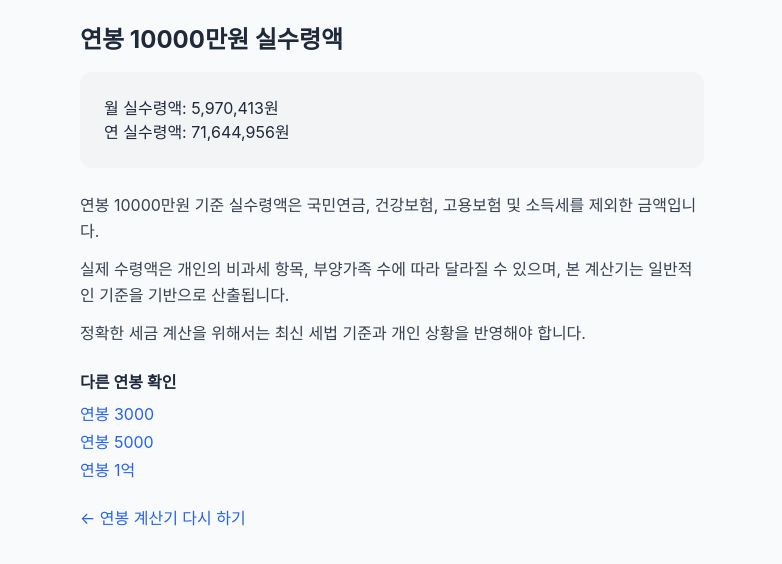
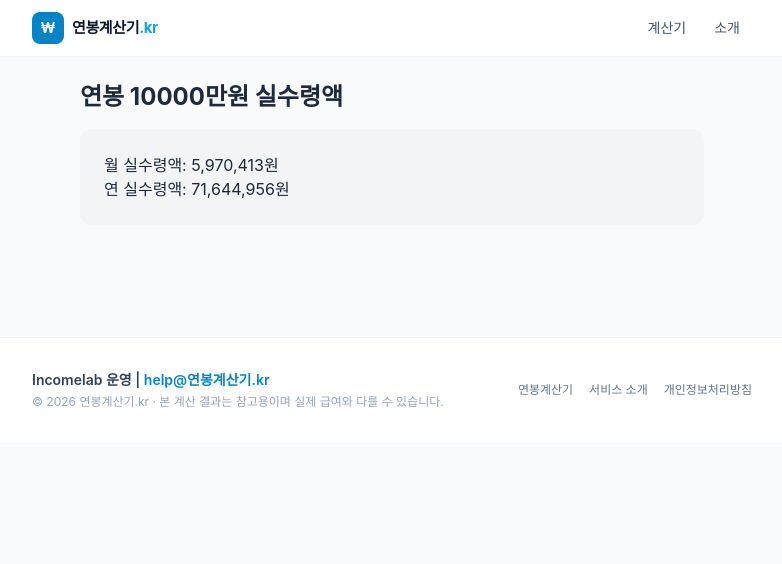
Before and after one commit to YG-coder/salary-calculator, a Next.js app: page /salary/10000 in a window 1280 px wide. Shown: the top 564 px of the page, without its empty margins (248-1030 px from the left). Built offline with nearby package versions, Linux system fonts and the light colour scheme; a web font is replaced by a local one.

Commit message:
fix: Next16 params await 적용

```diff
--- a/src/app/layout.tsx
+++ b/src/app/layout.tsx
@@ -1,16 +1,8 @@
-/**
- * src/app/layout.tsx
- * 역할: 전체 앱 루트 레이아웃
- * - 전역 metadata / viewport / OG 설정
- * - Pretendard 폰트 (CDN, 한국어 가변 폰트)
- * - Google AdSense 스크립트 조건부 로드
- *   next/script Strategy="afterInteractive" 사용
- *   → <script> 직접 삽입 대신 Next.js 권장 방식으로 교체
- *   → ESLint next/no-page-custom-font, @next/next/no-script-in-head 경고 제거
- */
 import type { Metadata, Viewport } from 'next'
 import Script from 'next/script'
 import { SITE_URL, SITE_NAME } from '@/lib/constants'
+import Header from '@/components/ui/Header'
+import Footer from '@/components/ui/Footer'
 import './globals.css'
 
 const ADSENSE_CLIENT = process.env.NEXT_PUBLIC_ADSENSE_CLIENT
@@ -22,60 +14,12 @@ export const metadata: Metadata = {
     template: `%s | ${SITE_NAME}`,
   },
   description:
-    '최신 기준 연봉 실수령액 계산기. 국민연금, 건강보험, 고용보험, 소득세까지 자동 계산. 월 실수령액을 바로 확인하세요.',
-  keywords: [
-    '연봉 실수령액 계산기',
-    '연봉계산기',
-    '실수령액 계산',
-    '월급 실수령액',
-    '4대보험 계산기',
-    '소득세 계산',
-    '국민연금 계산',
-    '건강보험 계산',
-    '고용보험 계산',
-    '연봉 세금 계산',
-  ],
-  authors:   [{ name: SITE_NAME }],
-  creator:   SITE_NAME,
-  publisher: SITE_NAME,
-  robots: {
-    index: true,
-    follow: true,
-    googleBot: { index: true, follow: true },
-  },
-  openGraph: {
-    type:     'website',
-    locale:   'ko_KR',
-    url:      SITE_URL,
-    siteName: SITE_NAME,
-    title:    `연봉 실수령액 계산기 | ${SITE_NAME}`,
-    description:
-      '최신 기준 연봉 실수령액 계산기. 4대보험·소득세 자동 계산으로 월 실수령액을 바로 확인하세요.',
-    images: [
-      {
-        url:    '/og-image.png',
-        width:  1200,
-        height: 630,
-        alt:    `${SITE_NAME} — 연봉 실수령액 계산기`,
-      },
-    ],
-  },
-  twitter: {
-    card:        'summary_large_image',
-    title:       `연봉 실수령액 계산기 | ${SITE_NAME}`,
-    description: '4대보험·소득세 자동 계산으로 월 실수령액을 바로 확인하세요.',
-    images:      ['/og-image.png'],
-  },
-  alternates: {
-    canonical: SITE_URL,
-  },
+      '최신 기준 연봉 실수령액 계산기. 국민연금, 건강보험, 고용보험, 소득세까지 자동 계산.',
 }
 
 export const viewport: Viewport = {
-  width:         'device-width',
-  initialScale:  1,
-  maximumScale:  5,
-  themeColor:    '#0ea5e9',
+  width: 'device-width',
+  initialScale: 1,
 }
 
 export default function RootLayout({
@@ -86,22 +30,24 @@ export default function RootLayout({
   return (
       <html lang="ko">
       <head>
-        {/* Pretendard 가변 폰트 — 한국어 최적화 CDN */}
         <link rel="preconnect" href="https://cdn.jsdelivr.net" crossOrigin="anonymous" />
         <link
             rel="stylesheet"
             href="https://cdn.jsdelivr.net/gh/orioncactus/pretendard@v1.3.9/dist/web/variable/pretendardvariable-dynamic-subset.min.css"
         />
       </head>
+
       <body className="min-h-screen bg-surface font-sans antialiased">
-        {children}
 
-        {/*
-          Google AdSense 스크립트
-          - next/script Strategy="afterInteractive": 페이지 hydration 후 로드 → LCP 영향 최소화
-          - NEXT_PUBLIC_ADSENSE_CLIENT 환경변수 미설정 시 로드 안 함
-          - 환경변수 설정 방법: .env.local 에 NEXT_PUBLIC_ADSENSE_CLIENT=ca-pub-XXXXXXXXXXXXXXXX
-        */}
+      {/* 🔥 여기 추가 */}
+      <Header />
+
+      {/* 페이지 내용 */}
+      <main>{children}</main>
+
+      {/* 🔥 여기 추가 */}
+      <Footer />
+
       {ADSENSE_CLIENT && (
           <Script
               id="google-adsense"
--- a/src/app/page.tsx
+++ b/src/app/page.tsx
@@ -4,8 +4,6 @@
  */
 
 import type { Metadata } from "next";
-import Header from "@/components/ui/Header";
-import Footer from "@/components/ui/Footer";
 import AdSlot from "@/components/ui/AdSlot";
 import CalculatorForm from "@/components/calculator/CalculatorForm";
 import ContentSection from "@/components/calculator/ContentSection";
@@ -32,9 +30,6 @@ export default function Home() {
             type="application/ld+json"
             dangerouslySetInnerHTML={{ __html: JSON.stringify(faqJsonLd) }}
         />
-
-        <div className="min-h-screen flex flex-col">
-          <Header />
 
         <main className="flex-1 max-w-3xl mx-auto px-4 py-10">
           <h1 className="text-3xl font-bold mb-4">
@@ -85,9 +80,6 @@ export default function Home() {
             </ul>
           </div>
         </main>
-
-          <Footer />
-        </div>
       </>
   );
 }
--- a/src/app/salary/[amount]/page.tsx
+++ b/src/app/salary/[amount]/page.tsx
@@ -1,5 +1,3 @@
-export const dynamic = "force-dynamic";
-
 import { calculateSalary, formatKRW } from "@/lib/salary";
 
 export default async function SalaryDetailPage({
@@ -7,7 +5,8 @@ export default async function SalaryDetailPage({
                                                }: {
     params: Promise<{ amount: string }>;
 }) {
-    const { amount } = await params;
+    const { amount } = await params; // 🔥 이게 핵심
+
     const parsed = parseInt(amount, 10);
 
     if (isNaN(parsed)) {
@@ -24,51 +23,14 @@ export default async function SalaryDetailPage({
 
     return (
         <div className="max-w-2xl mx-auto p-6">
-
             <h1 className="text-2xl font-bold mb-4">
                 연봉 {parsed}만원 실수령액
             </h1>
 
-            {/* 결과 */}
             <div className="bg-gray-100 p-6 rounded-xl mb-6">
                 <p>월 실수령액: {formatKRW(result.monthlyNet)}</p>
                 <p>연 실수령액: {formatKRW(result.annualNet)}</p>
             </div>
-
-            {/* 🔥 SEO 핵심 텍스트 */}
-            <section className="text-gray-700 leading-relaxed space-y-3">
-                <p>
-                    연봉 {parsed}만원 기준 실수령액은 국민연금, 건강보험, 고용보험 및
-                    소득세를 제외한 금액입니다.
-                </p>
-
-                <p>
-                    실제 수령액은 개인의 비과세 항목, 부양가족 수에 따라 달라질 수 있으며,
-                    본 계산기는 일반적인 기준을 기반으로 산출됩니다.
-                </p>
-
-                <p>
-                    정확한 세금 계산을 위해서는 최신 세법 기준과 개인 상황을 반영해야 합니다.
-                </p>
-            </section>
-
-            {/* 🔥 내부 링크 (SEO 핵심) */}
-            <div className="mt-6">
-                <h2 className="font-semibold mb-2">다른 연봉 확인</h2>
-                <ul className="text-blue-600 space-y-1">
-                    <li><a href="/salary/3000">연봉 3000</a></li>
-                    <li><a href="/salary/5000">연봉 5000</a></li>
-                    <li><a href="/salary/10000">연봉 1억</a></li>
-                </ul>
-            </div>
-
-            {/* 🔥 CTA */}
-            <div className="mt-6">
-                <a href="/salary-calculator" className="text-blue-600">
-                    ← 연봉 계산기 다시 하기
-                </a>
-            </div>
-
         </div>
     );
 }
```
Lines whose indentation alone changed are shown as unchanged.
